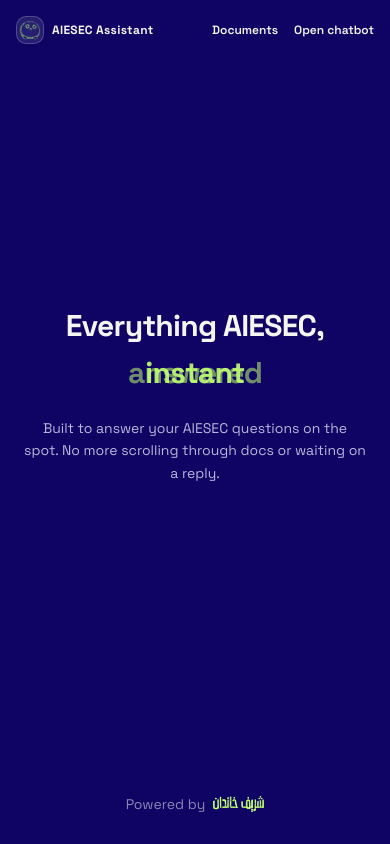
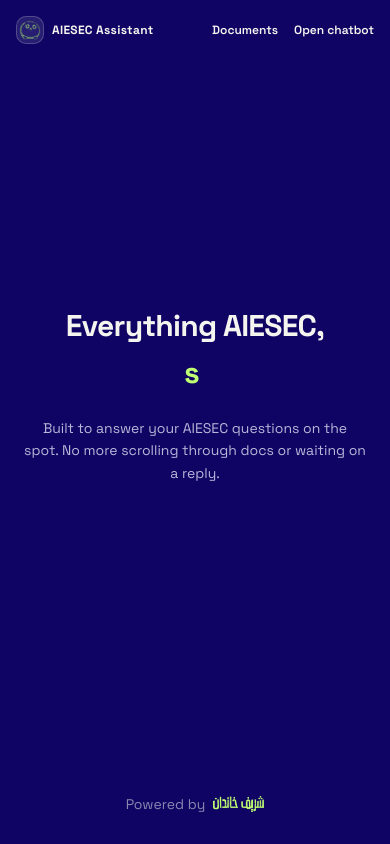
Before and after one commit to aliikashif/aiesec-bot-final, a React (Vite) app in the folder frontend/: page / in a window 390 px wide. Built offline with nearby package versions, Linux system fonts and the light colour scheme; no server answers.

Commit message:
mobile reductions

```diff
--- a/frontend/src/components/HeroSection.jsx
+++ b/frontend/src/components/HeroSection.jsx
@@ -1,10 +1,21 @@
 import * as React from "react";
 import { GooeyText } from "./GooeyText";
+import { TypewriterText } from "./TypewriterText";
 
 // Edit this array to change the rotating words in the hero
 const ROTATING_WORDS = ["answered", "simplified", "sorted", "instant"];
 
 export default function HeroSection() {
+  const [isMobile, setIsMobile] = React.useState(false);
+
+  React.useEffect(() => {
+    const media = window.matchMedia("(max-width: 767px)");
+    setIsMobile(media.matches);
+    const listener = (e) => setIsMobile(e.matches);
+    media.addEventListener("change", listener);
+    return () => media.removeEventListener("change", listener);
+  }, []);
+
   return (
     <section
       className="w-full flex-1 flex flex-col items-center justify-center text-center select-none font-space px-6 py-12"
@@ -13,13 +24,21 @@
       <div className="max-w-4xl mx-auto flex flex-col items-center justify-center gap-6">
         <h1 className="text-3xl sm:text-4xl md:text-5xl lg:text-6xl font-bold tracking-tight leading-tight flex flex-col md:flex-row items-center justify-center gap-y-2 md:gap-x-4">
           <span className="text-[#F5F5F0]">Everything AIESEC,</span>
-          <GooeyText
-            texts={ROTATING_WORDS}
-            morphTime={1.2}
-            cooldownTime={0.4}
-            className="h-10 sm:h-12 md:h-16 lg:h-20 w-44 sm:w-56 md:w-72 lg:w-80 flex items-center justify-center"
-            textClassName="text-[#C1FF72] text-3xl sm:text-4xl md:text-5xl lg:text-6xl font-bold font-space"
-          />
+          {isMobile ? (
+            <TypewriterText
+              texts={ROTATING_WORDS}
+              className="h-10 sm:h-12 flex items-center justify-center"
+              textClassName="text-[#C1FF72] text-3xl sm:text-4xl font-bold font-space"
+            />
+          ) : (
+            <GooeyText
+              texts={ROTATING_WORDS}
+              morphTime={1.2}
+              cooldownTime={0.4}
+              className="h-16 lg:h-20 w-72 lg:w-80 flex items-center justify-center"
+              textClassName="text-[#C1FF72] md:text-5xl lg:text-6xl font-bold font-space"
+            />
+          )}
         </h1>
 
         <p className="text-sm sm:text-base text-[#B8B8D9] font-normal max-w-xl mx-auto leading-relaxed">
--- a/frontend/src/components/SuggestedQuestions.jsx
+++ b/frontend/src/components/SuggestedQuestions.jsx
@@ -1,3 +1,5 @@
+import { useState, useEffect } from "react"
+
 const SUGGESTIONS = [
   {
     icon: "💸",
@@ -18,6 +20,18 @@
 ]
 
 export default function SuggestedQuestions({ onSelect }) {
+  const [isMobile, setIsMobile] = useState(false)
+
+  useEffect(() => {
+    const media = window.matchMedia("(max-width: 767px)")
+    setIsMobile(media.matches)
+    const listener = (e) => setIsMobile(e.matches)
+    media.addEventListener("change", listener)
+    return () => media.removeEventListener("change", listener)
+  }, [])
+
+  const activeSuggestions = isMobile ? SUGGESTIONS.slice(0, 2) : SUGGESTIONS
+
   return (
     <div className="flex flex-col items-center justify-center flex-1 px-4 py-12 gap-8">
       {/* Hero section */}
@@ -28,8 +42,8 @@
       </div>
 
       {/* Suggestion cards grid */}
-      <div className="grid grid-cols-1 sm:grid-cols-2 gap-3 w-full max-w-xl">
-        {SUGGESTIONS.map((s, i) => (
+      <div className="grid grid-cols-1 md:grid-cols-2 gap-3 w-full max-w-xl">
+        {activeSuggestions.map((s, i) => (
           <button
             key={i}
             onClick={() => onSelect(s.text)}
--- /dev/null
+++ b/frontend/src/components/TypewriterText.jsx
@@ -0,0 +1,62 @@
+import * as React from "react";
+import { cn } from "@/lib/utils";
+
+export function TypewriterText({
+  texts,
+  typingSpeed = 80,
+  deletingSpeed = 50,
+  cooldownTime = 1500,
+  className,
+  textClassName,
+}) {
+  const [currentText, setCurrentText] = React.useState("");
+  const [wordIndex, setWordIndex] = React.useState(0);
+  const [isDeleting, setIsDeleting] = React.useState(false);
+
+  React.useEffect(() => {
+    if (!texts || texts.length === 0) return;
+
+    let timer;
+    const fullText = texts[wordIndex % texts.length];
+
+    if (isDeleting) {
+      // Deleting character by character
+      timer = setTimeout(() => {
+        setCurrentText(fullText.substring(0, currentText.length - 1));
+      }, deletingSpeed);
+    } else {
+      // Typing character by character
+      timer = setTimeout(() => {
+        setCurrentText(fullText.substring(0, currentText.length + 1));
+      }, typingSpeed);
+    }
+
+    // Handle transition states
+    if (!isDeleting && currentText === fullText) {
+      timer = setTimeout(() => setIsDeleting(true), cooldownTime);
+    } else if (isDeleting && currentText === "") {
+      setIsDeleting(false);
+      setWordIndex((prev) => prev + 1);
+    }
+
+    return () => clearTimeout(timer);
+  }, [currentText, isDeleting, wordIndex, texts, typingSpeed, deletingSpeed, cooldownTime]);
+
+  return (
+    <div className={cn("inline-flex items-center justify-center select-none", className)}>
+      <span className={textClassName}>{currentText}</span>
+      <span
+        className="inline-block ml-1 w-[3px] h-[0.8em]"
+        style={{
+          animation: "blink-caret 0.75s step-end infinite"
+        }}
+      />
+      <style>{`
+        @keyframes blink-caret {
+          from, to { background-color: transparent }
+          50% { background-color: #C1FF72 }
+        }
+      `}</style>
+    </div>
+  );
+}
--- a/frontend/src/pages/AdminPage.jsx
+++ b/frontend/src/pages/AdminPage.jsx
@@ -219,7 +219,7 @@
   // 2. MAIN PANEL
   return (
     <div
-      className="h-full w-full overflow-y-auto text-[#0d0d1a] p-8 font-sans"
+      className="h-full w-full overflow-y-auto text-[#0d0d1a] p-4 sm:p-8 font-sans"
       style={{ background: "#FCFBF4" }}
     >
       <div className="max-w-5xl mx-auto flex flex-col gap-8">
--- a/frontend/src/pages/ChatPage.jsx
+++ b/frontend/src/pages/ChatPage.jsx
@@ -27,7 +27,7 @@
   function Header() {
     return (
       <header
-        className="flex items-center gap-3 px-5 py-3.5 shadow-lg flex-shrink-0 z-10"
+        className="hidden md:flex items-center gap-3 px-5 py-3.5 shadow-lg flex-shrink-0 z-10"
         style={{ background: "#0F0464" }}
       >
         {/* Bot icon */}
--- a/frontend/src/pages/DocumentsPage.jsx
+++ b/frontend/src/pages/DocumentsPage.jsx
@@ -33,7 +33,7 @@
 
   return (
     <div
-      className="relative h-full w-full overflow-y-auto text-[#0d0d1a] p-8 font-sans"
+      className="relative h-full w-full overflow-y-auto text-[#0d0d1a] p-4 sm:p-8 font-sans"
       style={{ background: "#FCFBF4" }}
     >
       {loading ? (
```
Also changed, not shown: frontend/src/components/AppLayout.jsx (+116 -4 lines).
